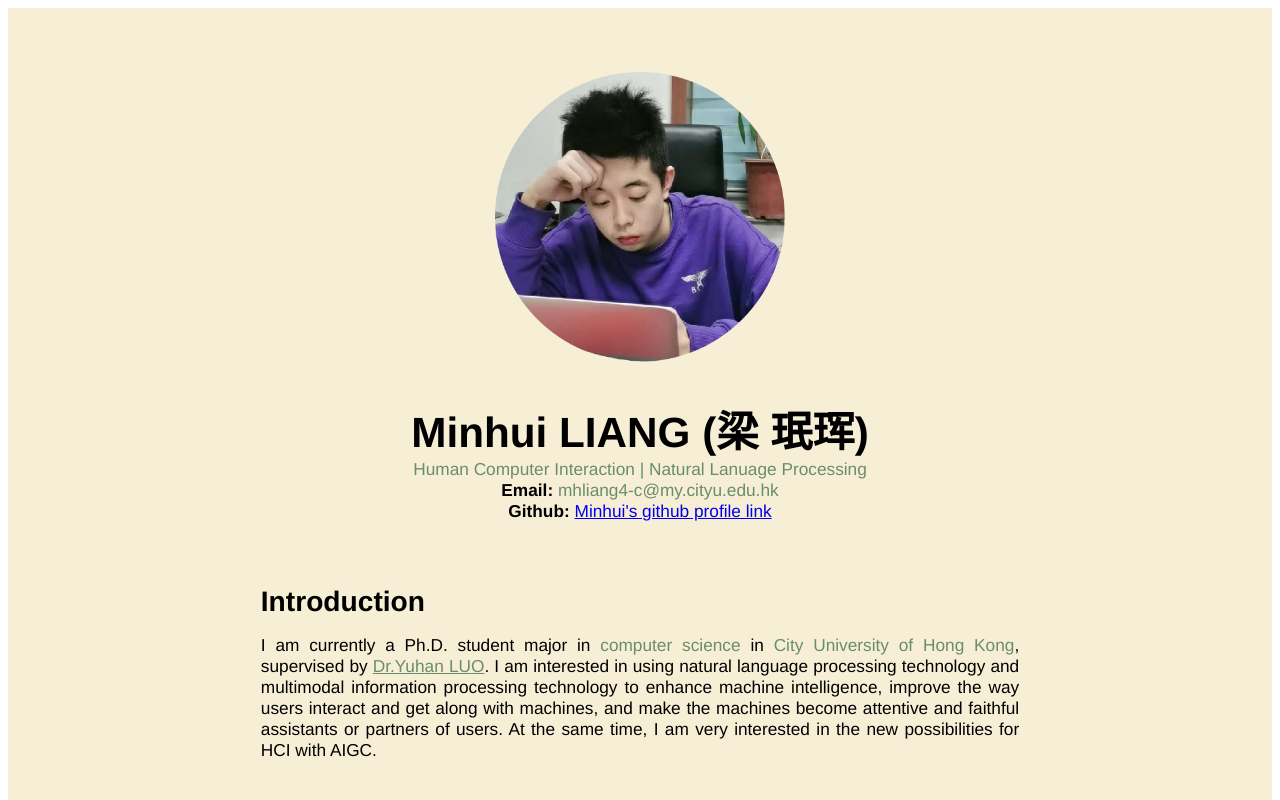
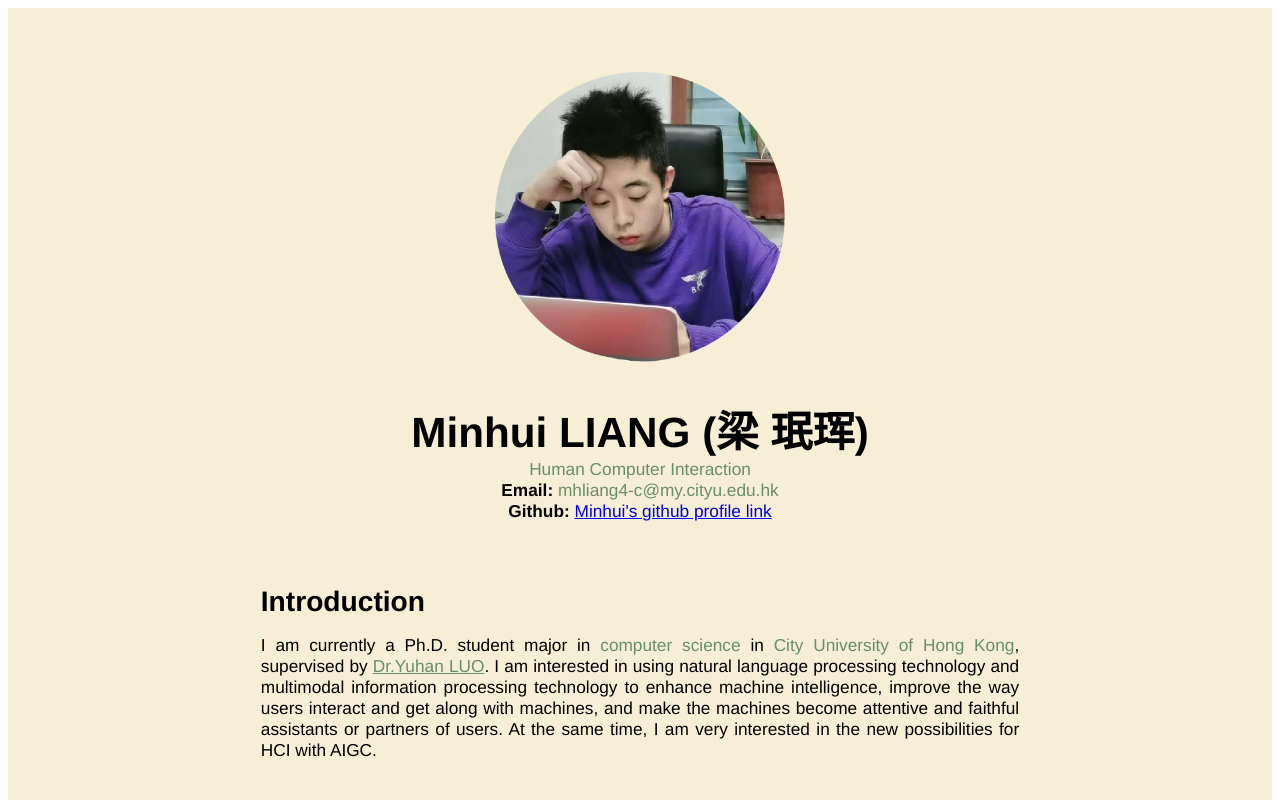
Before and after one commit to MinhuiLIANG/GodOfXiGu, a plain HTML site: page index.html in a window 1280 px wide. Shown: the top 800 px of the page. Drawn offline with Linux system fonts and the light colour scheme.

Commit message:
Update index.html

```diff
--- a/index.html
+++ b/index.html
@@ -62,7 +62,7 @@
             <p>
 
             <div class="name">Minhui LIANG (梁 珉珲)</div>
-            <div class="text"><span class="outline">Human Computer Interaction | Natural Lanuage Processing</span></div>
+            <div class="text"><span class="outline">Human Computer Interaction</span></div>
             <div class="text"><b>Email:</b> <span class="outline">mhliang4-c@my.cityu.edu.hk</span></div>
             <div class="text"><b>Github:</b> <a href="https://github.com/MinhuiLIANG">Minhui's github profile link</a></div>
         </div>
```
